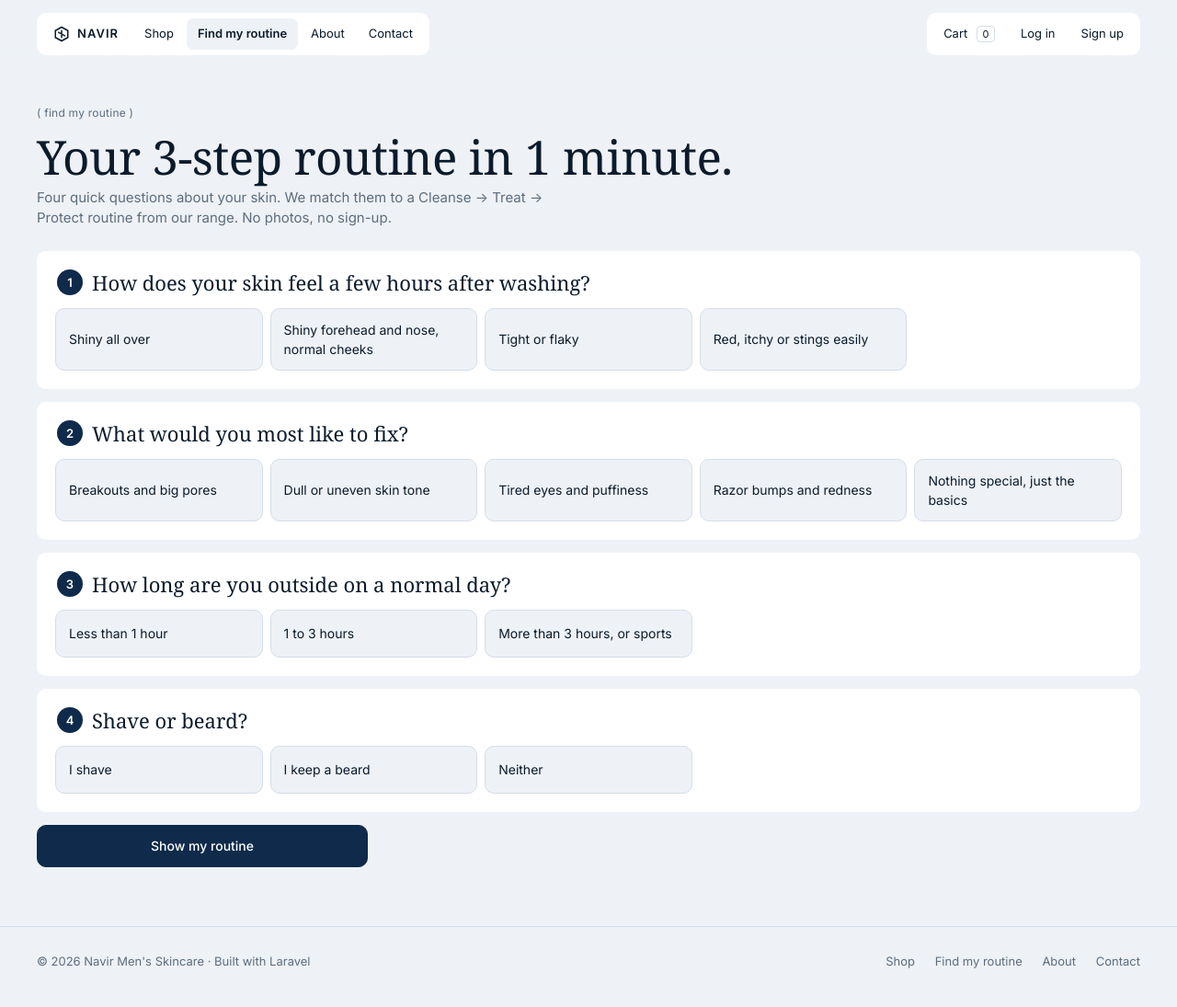
After one commit to Chua-wd/navir-shop, a Laravel app: page /routine in a window 1280 px wide. The commit adds this page. Shown: the whole page at 92% size. Run offline with Laravel 12, Linux system fonts and the light colour scheme; some libraries are stand-ins or nearby versions; some web fonts are replaced.

Commit message:
Add Find my routine skin quiz with 3-step product recommendations

```diff
--- /dev/null
+++ b/app/Http/Controllers/RoutineController.php
@@ -0,0 +1,48 @@
+<?php
+
+namespace App\Http\Controllers;
+
+use App\Support\Cart;
+use App\Support\RoutineFinder;
+use Illuminate\Http\Request;
+
+/**
+ * "Find my routine" quiz (anyone, no login).
+ *   GET  /routine                          the 4 questions
+ *   GET  /routine?skin=..&concern=..&...   the recommended routine (shareable link)
+ *   POST /routine/cart                     add the whole routine to the cart
+ */
+class RoutineController extends Controller
+{
+    public function show(Request $request)
+    {
+        $answers = RoutineFinder::answers($request->query());
+        $complete = RoutineFinder::isComplete($answers);
+
+        return view('routine', [
+            'questions' => RoutineFinder::QUESTIONS,
+            'answers' => $answers,
+            // Submitted but something is missing -> tell them which question
+            'missing' => $request->hasAny(array_keys(RoutineFinder::QUESTIONS)) && ! $complete
+                ? array_diff_key(RoutineFinder::QUESTIONS, $answers)
+                : [],
+            'routine' => $complete ? (new RoutineFinder)->recommend($answers) : null,
+        ]);
+    }
+
+    public function addToCart(Request $request)
+    {
+        $answers = RoutineFinder::answers($request->all());
+        if (! RoutineFinder::isComplete($answers)) {
+            return redirect()->route('routine.show');
+        }
+
+        // The server works the routine out again: the browser can't slip other products in
+        $routine = (new RoutineFinder)->recommend($answers);
+        $added = $routine['products']->filter(fn ($product) => $product->stock > 0)
+            ->each(fn ($product) => Cart::add($product, 1));
+
+        return redirect()->route('cart.index')
+            ->with('success', $added->count() . ' ' . str('product')->plural($added->count()) . ' from your routine added to the cart.');
+    }
+}
--- /dev/null
+++ b/app/Support/RoutineFinder.php
@@ -0,0 +1,160 @@
+<?php
+
+namespace App\Support;
+
+use App\Models\Product;
+use Illuminate\Support\Collection;
+
+/**
+ * "Find my routine" quiz: 4 questions -> a 3-step routine (Cleanse, Treat, Protect)
+ * built from the shop's own products, plus optional extras.
+ * Simple rules on purpose: easy to read, test and explain. No AI, no photos.
+ */
+class RoutineFinder
+{
+    // The questions and their answers (value => label). Used by the page and for validation.
+    public const QUESTIONS = [
+        'skin' => [
+            'title' => 'How does your skin feel a few hours after washing?',
+            'options' => [
+                'oily' => ['Shiny all over', 'Oily'],
+                'combination' => ['Shiny forehead and nose, normal cheeks', 'Combination'],
+                'dry' => ['Tight or flaky', 'Dry'],
+                'sensitive' => ['Red, itchy or stings easily', 'Sensitive'],
+            ],
+        ],
+        'concern' => [
+            'title' => 'What would you most like to fix?',
+            'options' => [
+                'breakouts' => ['Breakouts and big pores', 'Breakouts'],
+                'dull' => ['Dull or uneven skin tone', 'Dull skin'],
+                'eyes' => ['Tired eyes and puffiness', 'Tired eyes'],
+                'razor' => ['Razor bumps and redness', 'Razor bumps'],
+                'basics' => ['Nothing special, just the basics', 'Just the basics'],
+            ],
+        ],
+        'sun' => [
+            'title' => 'How long are you outside on a normal day?',
+            'options' => [
+                'low' => ['Less than 1 hour', 'Mostly indoors'],
+                'medium' => ['1 to 3 hours', '1–3 h outside'],
+                'high' => ['More than 3 hours, or sports', 'Lots of sun'],
+            ],
+        ],
+        'hair' => [
+            'title' => 'Shave or beard?',
+            'options' => [
+                'shave' => ['I shave', 'Shaves'],
+                'beard' => ['I keep a beard', 'Beard'],
+                'none' => ['Neither', 'No shaving'],
+            ],
+        ],
+    ];
+
+    // Preferred product (by name) and the category to fall back to if it was renamed or deleted
+    private const PRODUCTS = [
+        'gel_cleanser' => ['Oil Control Gel Cleanser 150ml', 'Cleansers'],
+        'charcoal_wash' => ['Charcoal Deep Face Wash 100ml', 'Cleansers'],
+        'niacinamide' => ['Niacinamide 10% Serum 30ml', 'Serums'],
+        'vitamin_c' => ['Vitamin C Bright Serum 30ml', 'Serums'],
+        'eye_serum' => ['Cooling Under-Eye Serum 15ml', 'Serums'],
+        'matte_moisturizer' => ['Matte Finish Moisturizer 50ml', 'Moisturizers'],
+        'hydra_moisturizer' => ['Daily Hydra Moisturizer 50ml', 'Moisturizers'],
+        'sunscreen' => ['Sport Sunscreen SPF 50 50ml', 'Sunscreen'],
+        'beard_oil' => ['Cedar Beard Oil 30ml', 'Shave & Beard'],
+        'shaving_foam' => ['Sensitive Shaving Foam 200ml', 'Shave & Beard'],
+        'toner' => ['Hyaluronic Acid Barrier Essence Toner', 'Toners'],
+    ];
+
+    private Collection $catalog;
+
+    /**
+     * Valid answers only (anything unknown is dropped). Complete = all 4 questions answered.
+     *
+     * @return array<string, string>
+     */
+    public static function answers(array $input): array
+    {
+        return collect(self::QUESTIONS)
+            ->map(fn ($question, $key) => array_key_exists($input[$key] ?? '', $question['options']) ? $input[$key] : null)
+            ->filter()
+            ->all();
+    }
+
+    public static function isComplete(array $answers): bool
+    {
+        return count($answers) === count(self::QUESTIONS);
+    }
+
+    /**
+     * @return array{summary: string, steps: array, extras: array, products: Collection, total: int}
+     */
+    public function recommend(array $answers): array
+    {
+        ['skin' => $skin, 'concern' => $concern, 'sun' => $sun, 'hair' => $hair] = $answers;
+        $this->catalog = Product::with('category')->get();
+
+        // Step 1: Cleanse. Salicylic gel for oily/breakout-prone skin, but never for sensitive skin.
+        $cleanser = ! in_array($skin, ['sensitive', 'dry']) && ($skin === 'oily' || $concern === 'breakouts')
+            ? $this->item('gel_cleanser', 'Salicylic acid clears extra oil and keeps pores from clogging.')
+            : $this->item('charcoal_wash', 'Lifts dirt and oil without leaving your skin tight or dry.');
+
+        // Step 2: Treat, based on the main concern
+        $serum = match ($concern) {
+            'dull' => $this->item('vitamin_c', 'Vitamin C evens out your tone for brighter-looking skin.'),
+            'eyes' => $this->item('eye_serum', 'Caffeine and a cooling tip to reduce puffiness and tired-looking eyes.'),
+            'razor' => $this->item('niacinamide', 'Niacinamide calms redness and irritation after shaving.'),
+            'breakouts' => $this->item('niacinamide', 'Niacinamide reduces breakouts, shrinks the look of pores and controls oil.'),
+            default => $this->item('niacinamide', 'One all-round serum: smoother skin, smaller-looking pores, less shine.'),
+        };
+
+        // Step 3: Protect. Moisturizer for the skin type + sunscreen (every day, outdoors or not).
+        $moisturizer = $skin === 'oily'
+            ? $this->item('matte_moisturizer', 'Hydrates without the shine. Matte finish all day.')
+            : $this->item('hydra_moisturizer', 'Light hyaluronic acid hydration that never feels sticky.');
+        $sunscreen = $this->item('sunscreen', match ($sun) {
+            'high' => 'SPF 50, sweat-resistant. Outdoors a lot: put more on every 2 hours.',
+            'medium' => 'SPF 50 every morning stops sun damage and dark spots.',
+            default => 'Even indoors, daylight through windows ages skin. One layer each morning is enough.',
+        });
+
+        $steps = [
+            ['title' => 'Cleanse', 'when' => 'Morning and night', 'items' => array_filter([$cleanser])],
+            ['title' => 'Treat', 'when' => $concern === 'dull' ? 'Morning' : 'Morning and night', 'items' => array_filter([$serum])],
+            ['title' => 'Protect', 'when' => 'Moisturizer morning and night, sunscreen in the morning', 'items' => array_filter([$moisturizer, $sunscreen])],
+        ];
+
+        // Optional extras for shaving, beards and very dry or sensitive skin
+        $extras = array_values(array_filter([
+            $hair === 'shave' ? $this->item('shaving_foam', $concern === 'razor'
+                ? 'Aloe vera foam for a smooth shave: the best way to prevent razor bumps.'
+                : 'Aloe vera foam for a smooth shave without irritation.') : null,
+            $hair === 'beard' ? $this->item('beard_oil', 'Softens your beard and stops the skin underneath from itching.') : null,
+            in_array($skin, ['dry', 'sensitive']) ? $this->item('toner', 'Extra hydration before your moisturizer.') : null,
+        ]));
+
+        // Every product once (the "Add the whole routine to cart" button and the total)
+        $products = collect($steps)->flatMap(fn ($step) => $step['items'])->pluck('product')->unique('id')->values();
+
+        $labels = collect($answers)->map(fn ($value, $key) => self::QUESTIONS[$key]['options'][$value][1]);
+
+        return [
+            'summary' => $labels->implode(' · '),
+            'steps' => $steps,
+            'extras' => $extras,
+            'products' => $products,
+            'total' => (int) $products->sum('price'),
+        ];
+    }
+
+    // Find the product (or a stand-in from the same category); null when the shop has none
+    private function item(string $key, string $why): ?array
+    {
+        [$name, $category] = self::PRODUCTS[$key];
+
+        $product = $this->catalog->firstWhere('name', $name)
+            ?? $this->catalog->first(fn ($p) => $p->category?->name === $category && $p->stock > 0);
+
+        return $product ? ['product' => $product, 'why' => $why] : null;
+    }
+}
--- a/resources/views/cart.blade.php
+++ b/resources/views/cart.blade.php
@@ -15,6 +15,9 @@
         <x-checkout-steps :current="1" />
         <h1 class="display display-lg" style="margin-bottom: 20px;">Your cart</h1>
 
+        @if (session('success'))
+            <div class="alert">{{ session('success') }}</div>
+        @endif
         @error('cart')
             <div class="alert alert-error">{{ $message }}</div>
         @enderror
--- a/resources/views/components/footer.blade.php
+++ b/resources/views/components/footer.blade.php
@@ -4,6 +4,7 @@
         <span>&copy; {{ date('Y') }} Navir Men's Skincare · Built with Laravel</span>
         <nav>
             <a href="{{ url('/products') }}">Shop</a>
+            <a href="{{ route('routine.show') }}">Find my routine</a>
             <a href="{{ url('/about') }}">About</a>
             <a href="{{ url('/contact') }}">Contact</a>
         </nav>
--- a/resources/views/components/navbar.blade.php
+++ b/resources/views/components/navbar.blade.php
@@ -20,6 +20,7 @@
         ];
     $pageLinks = [
         ['url' => url('/products'), 'label' => 'Shop', 'active' => request()->is('products*')],
+        ['url' => route('routine.show'), 'label' => 'Find my routine', 'active' => request()->is('routine*')],
         ['url' => url('/about'), 'label' => 'About', 'active' => request()->is('about')],
         ['url' => url('/contact'), 'label' => 'Contact', 'active' => request()->is('contact')],
     ];
--- a/resources/views/layouts/partials/styles.blade.php
+++ b/resources/views/layouts/partials/styles.blade.php
@@ -471,6 +471,33 @@
                      font-size: 13px; text-decoration: none; }
         .back-link:hover { border-color: var(--navy); }
 
+        /* ===== Find my routine (skin quiz) ===== */
+        .routine-quiz { display: grid; gap: 14px; }
+        .routine-question { margin: 0; padding: 20px; border: 0; }
+        .routine-question legend { float: left; width: 100%; display: flex; align-items: center; gap: 10px; margin-bottom: 14px;
+                                   font-family: var(--serif); font-size: 22px; line-height: 1.2; }
+        .routine-n { display: inline-grid; place-items: center; flex: none; width: 28px; height: 28px; border-radius: 50%;
+                     background: var(--navy); color: #fff; font: 600 13px var(--sans); }
+        .routine-options { clear: both; display: grid; grid-template-columns: repeat(auto-fill, minmax(200px, 1fr)); gap: 8px; }
+        .routine-option { position: relative; display: block; cursor: pointer; }
+        .routine-option input { position: absolute; opacity: 0; width: 1px; height: 1px; }
+        .routine-option span { display: flex; align-items: center; min-height: 52px; height: 100%; padding: 12px 14px;
+                               border: 1px solid var(--line); border-radius: 10px; background: var(--bg); font-size: 14px; }
+        .routine-option:hover span { border-color: var(--navy); }
+        .routine-option input:checked + span { background: var(--navy); border-color: var(--navy); color: #fff; }
+        .routine-option input:focus-visible + span { outline: 2px solid var(--blue); outline-offset: 2px; }
+        .routine-head { display: flex; justify-content: space-between; align-items: end; gap: 12px; flex-wrap: wrap; margin-bottom: 16px; }
+        .routine-steps { display: grid; grid-template-columns: repeat(3, 1fr); gap: 16px; margin: 0; padding: 0; list-style: none; }
+        .routine-step { padding: 20px; }
+        .routine-step-head { display: flex; gap: 12px; align-items: center; margin-bottom: 14px; }
+        .routine-item { display: grid; grid-template-columns: 72px 1fr; gap: 12px; align-items: start; }
+        .routine-item + .routine-item { margin-top: 14px; padding-top: 14px; border-top: 1px solid var(--line); }
+        .routine-item .visual { width: 72px; height: 90px; aspect-ratio: auto; border-radius: 8px; }
+        .routine-item-name { font-family: var(--serif); font-size: 19px; line-height: 1.15; color: var(--ink); text-decoration: none; }
+        .routine-item form { margin: 0; }
+        .routine-buy { display: flex; justify-content: space-between; align-items: center; gap: 16px; flex-wrap: wrap; margin-top: 16px; padding: 20px; }
+        .routine-extras { display: grid; grid-template-columns: repeat(auto-fill, minmax(280px, 1fr)); gap: 16px; }
+
         /* ===== Ratings & reviews ===== */
         /* Star rating component (components/stars.blade.php): grey stars with gold stars on top, cut to the rating width */
         .stars { position: relative; display: inline-block; line-height: 1; letter-spacing: 1px; white-space: nowrap; vertical-align: middle; }
@@ -531,6 +558,8 @@
             .cart-item .remove { grid-column: 3; grid-row: 1; justify-self: end; }
             .order-row { grid-template-columns: 1fr auto; }
             .order-thumbs { grid-column: 1 / -1; }
+            .routine-steps { grid-template-columns: 1fr; }
+            .routine-buy .btn { width: 100%; }
         }
         @media (max-width: 560px) {
             .grid { grid-template-columns: 1fr; }
--- /dev/null
+++ b/resources/views/routine.blade.php
@@ -0,0 +1,108 @@
+@extends('layouts.app')
+
+@section('title', 'Find my routine')
+
+@section('content')
+    <p class="eyebrow">( find my routine )</p>
+    <h1 class="display display-lg">Your 3-step routine in 1 minute.</h1>
+    <p class="muted" style="margin: 8px 0 24px; max-width: 560px;">
+        Four quick questions about your skin. We match them to a Cleanse &rarr; Treat &rarr; Protect routine from our range.
+        No photos, no sign-up.
+    </p>
+
+    {{-- After "Add to cart" on a single product --}}
+    @if ($added = session('added'))
+        <div class="alert" style="display: flex; justify-content: space-between; align-items: center; gap: 12px; flex-wrap: wrap;">
+            <span>Added to cart: {{ $added['name'] }} &times; {{ $added['quantity'] }}</span>
+            <a href="{{ route('cart.index') }}" class="btn btn-sm">View cart</a>
+        </div>
+    @endif
+    @error('quantity')
+        <div class="alert alert-error">{{ $message }}</div>
+    @enderror
+
+    @if ($routine)
+        {{-- ===== Result ===== --}}
+        <section class="routine-result" id="result">
+            <div class="routine-head">
+                <div>
+                    <p class="eyebrow" style="margin: 0;">( your routine )</p>
+                    <div class="chips" style="margin-top: 8px;">
+                        @foreach (explode(' · ', $routine['summary']) as $label)
+                            <span class="chip">{{ $label }}</span>
+                        @endforeach
+                    </div>
+                </div>
+                <a href="{{ route('routine.show') }}" class="btn btn-ghost btn-sm">Retake the quiz</a>
+            </div>
+
+            <ol class="routine-steps">
+                @foreach ($routine['steps'] as $i => $step)
+                    <li class="pill routine-step">
+                        <div class="routine-step-head">
+                            <span class="routine-n">{{ $i + 1 }}</span>
+                            <div>
+                                <div class="display display-md">{{ $step['title'] }}</div>
+                                <div class="hint">{{ $step['when'] }}</div>
+                            </div>
+                        </div>
+                        @foreach ($step['items'] as $item)
+                            <x-routine-item :product="$item['product']" :why="$item['why']" />
+                        @endforeach
+                    </li>
+                @endforeach
+            </ol>
+
+            {{-- Add everything in steps 1-3 to the cart --}}
+            <form method="POST" action="{{ route('routine.cart') }}" class="pill routine-buy">
+                @csrf
+                @foreach ($answers as $key => $value)
+                    <input type="hidden" name="{{ $key }}" value="{{ $value }}">
+                @endforeach
+                <div>
+                    <div class="hint">{{ $routine['products']->count() }} products &middot; full routine</div>
+                    <div class="display display-md">Rp {{ number_format($routine['total']) }}</div>
+                </div>
+                <button type="submit" class="btn">Add the whole routine to cart</button>
+            </form>
+
+            @if ($routine['extras'])
+                <h2 class="display display-md" style="margin: 32px 0 12px;">Good extras for you</h2>
+                <div class="routine-extras">
+                    @foreach ($routine['extras'] as $item)
+                        <div class="pill" style="padding: 16px;">
+                            <x-routine-item :product="$item['product']" :why="$item['why']" />
+                        </div>
+                    @endforeach
+                </div>
+            @endif
+
+            <p class="hint" style="margin-top: 20px;">
+                This is a general guide, not medical advice. Got a skin condition? Ask a dermatologist first.
+            </p>
+        </section>
+    @else
+        {{-- ===== Questions ===== --}}
+        @if ($missing)
+            <div class="alert alert-error">Please answer: {{ collect($missing)->pluck('title')->implode(' / ') }}</div>
+        @endif
+
+        <form method="GET" action="{{ route('routine.show') }}" class="routine-quiz">
+            @foreach ($questions as $key => $question)
+                <fieldset class="pill routine-question">
+                    <legend><span class="routine-n">{{ $loop->iteration }}</span> {{ $question['title'] }}</legend>
+                    <div class="routine-options">
+                        @foreach ($question['options'] as $value => [$text])
+                            <label class="routine-option">
+                                <input type="radio" name="{{ $key }}" value="{{ $value }}" required @checked(($answers[$key] ?? null) === $value)>
+                                <span>{{ $text }}</span>
+                            </label>
+                        @endforeach
+                    </div>
+                </fieldset>
+            @endforeach
+
+            <button type="submit" class="btn" style="width: 100%; max-width: 360px;">Show my routine</button>
+        </form>
+    @endif
+@endsection
--- a/routes/web.php
+++ b/routes/web.php
@@ -12,6 +12,7 @@ use App\Http\Controllers\PageController;
 use App\Http\Controllers\ProductController;
 use App\Http\Controllers\ProfileController;
 use App\Http\Controllers\ReviewController;
+use App\Http\Controllers\RoutineController;
 use Illuminate\Support\Facades\Route;
 
 // ===== Public pages =====
@@ -21,6 +22,10 @@ Route::get('/contact', [PageController::class, 'contact']);
 
 // Shop: anyone can browse the product list and product pages
 Route::resource('products', ProductController::class)->only(['index', 'show']);
+
+// "Find my routine" skin quiz: 4 questions -> a 3-step routine from our products (no login needed)
+Route::get('/routine', [RoutineController::class, 'show'])->name('routine.show');
+Route::post('/routine/cart', [RoutineController::class, 'addToCart'])->name('routine.cart');
 
 // Cart: anyone can use it, no login needed (kept in the session)
 Route::get('/cart', [CartController::class, 'index'])->name('cart.index');
```
Also changed, not shown: resources/views/components/routine-item.blade.php (added, +22 -0 lines), tests/Feature/RoutineQuizTest.php (added, +113 -0 lines).
